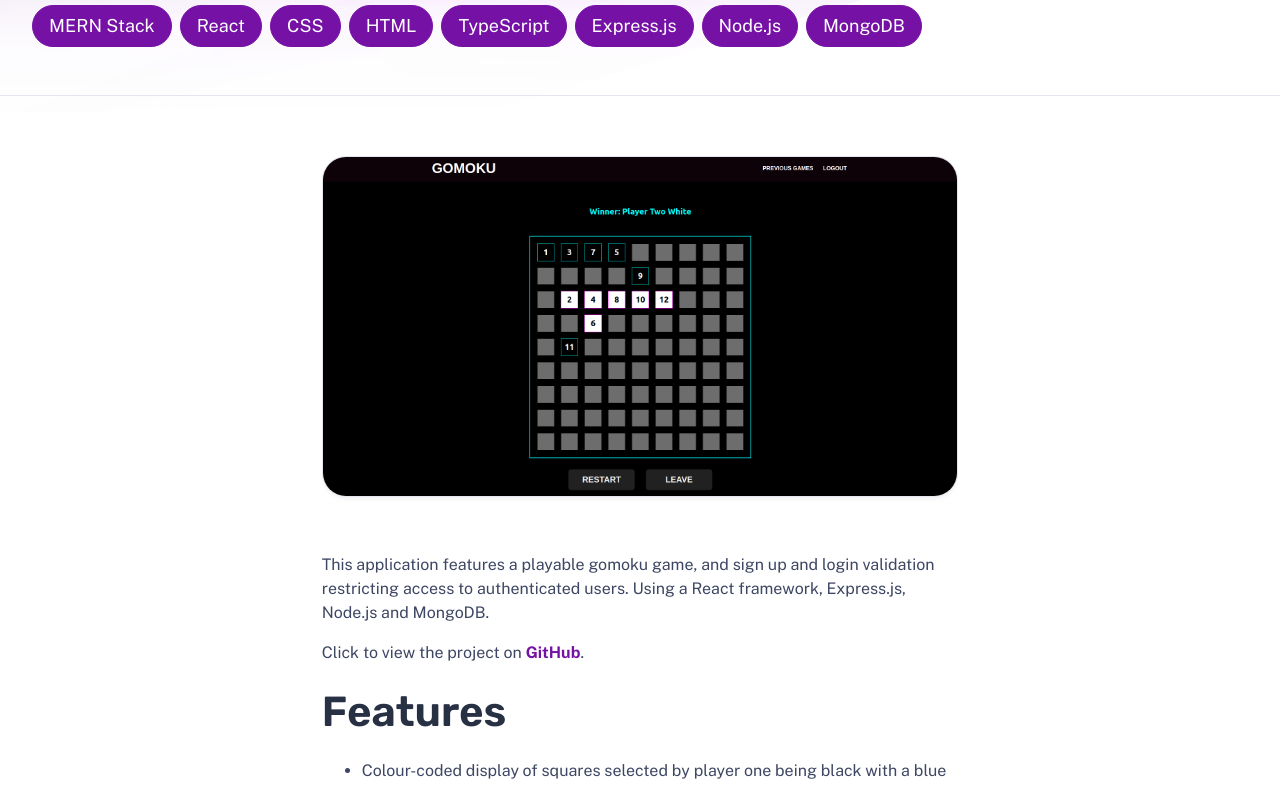
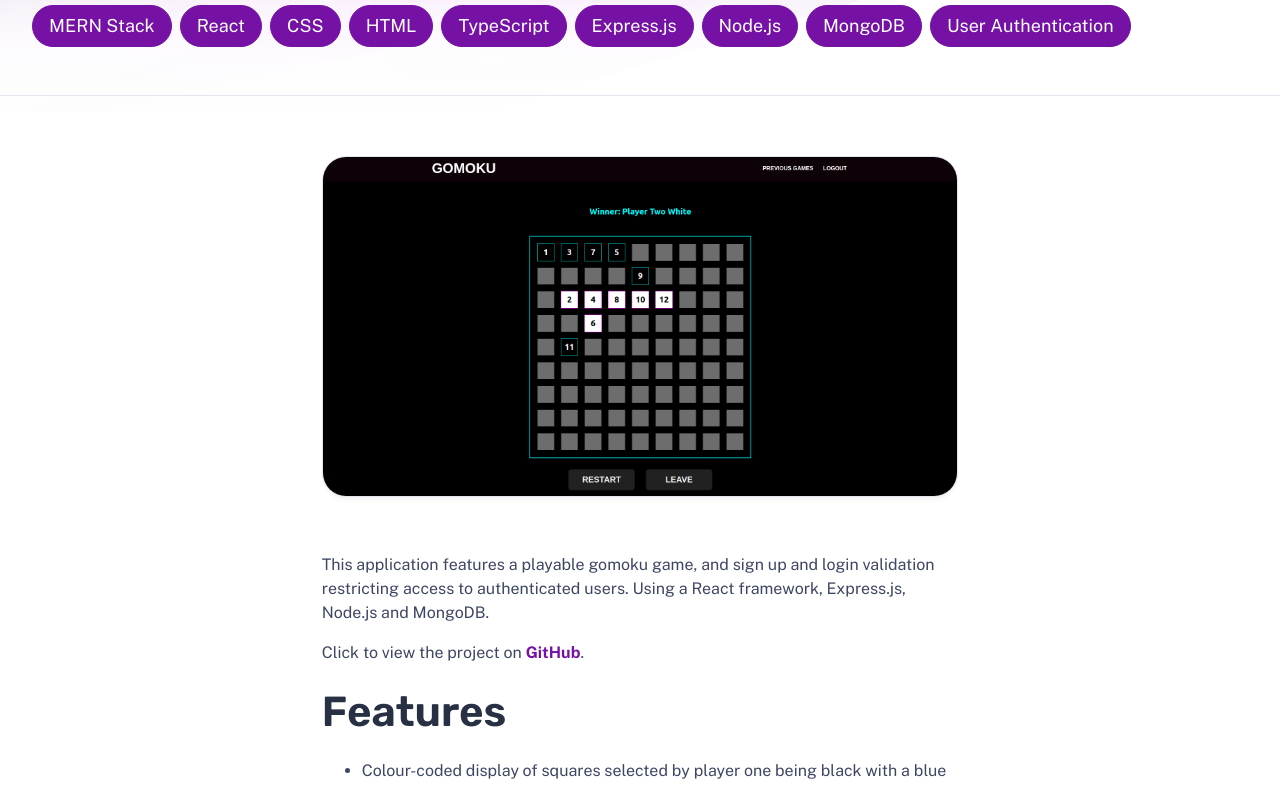
Before and after one commit to BiancaDavey/PortfolioSite, an Astro site: page /PortfolioSite/projects/nested/gomoku in a window 1280 px wide. Shown: the part 315-1100 px from the top of the page. Built offline with nearby package versions, Linux system fonts and the light colour scheme; Astro itself is replaced by a stand-in of ours.

Commit message:
Update tags for project

```diff
--- a/src/content/projects/nested/gomoku.md
+++ b/src/content/projects/nested/gomoku.md
@@ -15,6 +15,7 @@ tags:
   - Express.js
   - Node.js
   - MongoDB
+  - User Authentication
 preview_tags:
   - Web Dev
   - Full-Stack
```
